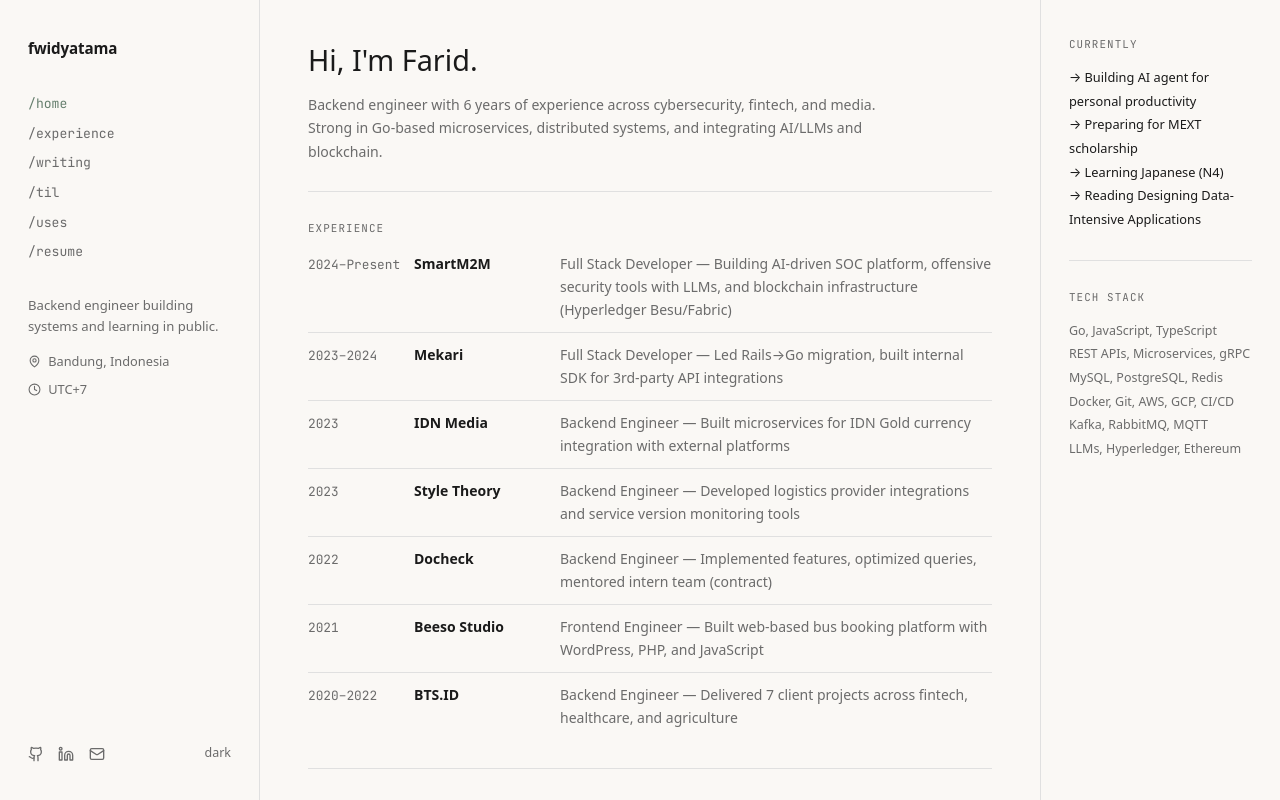
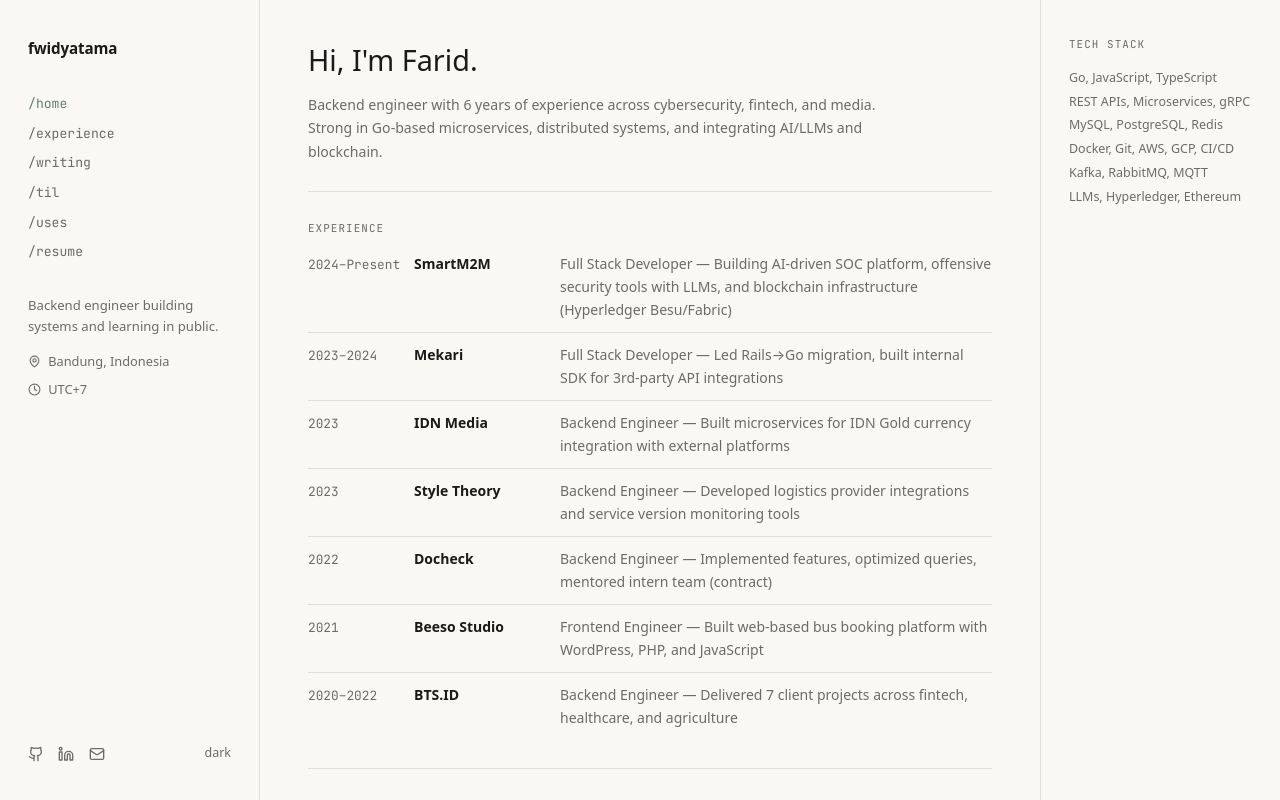
Before and after one commit to fwidyatama/fwidyatama.github.io, a React (Vite) app: page / in a window 1280 px wide. Built offline with nearby package versions, Linux system fonts and the light colour scheme; no server answers.

Commit message:
Remove Currently section (dummy data)

```diff
--- a/src/components/RightSidebar.tsx
+++ b/src/components/RightSidebar.tsx
@@ -1,19 +1,8 @@
-import { CURRENTLY, TECH_STACK } from '../data/content'
+import { TECH_STACK } from '../data/content'
 
 export default function RightSidebar() {
   return (
     <aside className="sidebar-right">
-      <span className="section-label">Currently</span>
-      <ul style={{ listStyle: 'none', padding: 0, margin: 0 }}>
-        {CURRENTLY.map((item) => (
-          <li key={item} style={{ fontSize: '0.8rem', color: 'hsl(var(--foreground))', lineHeight: 1.85 }}>
-            → {item}
-          </li>
-        ))}
-      </ul>
-
-      <hr className="divider" />
-
       <span className="section-label">Tech Stack</span>
       <ul style={{ listStyle: 'none', padding: 0, margin: 0 }}>
         {TECH_STACK.map((line) => (
```
